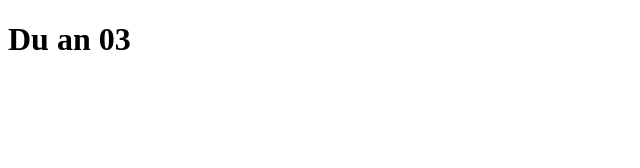
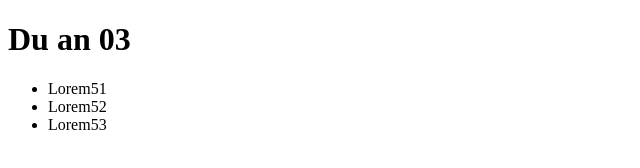
Before and after one commit to tranhanhIT/Du_an_03, a plain HTML site: page index.html in a window 1280 px wide. Shown: the whole page, without its empty margins (0-640 px from the left). Drawn offline with Linux system fonts and the light colour scheme.

Commit message:
Commit 2

```diff
--- a/index.html
+++ b/index.html
@@ -7,5 +7,10 @@
   </head>
   <body>
     <h1>Du an 03</h1>
+    <ul>
+      <li>Lorem51</li>
+      <li>Lorem52</li>
+      <li>Lorem53</li>
+    </ul>
   </body>
 </html>
```
